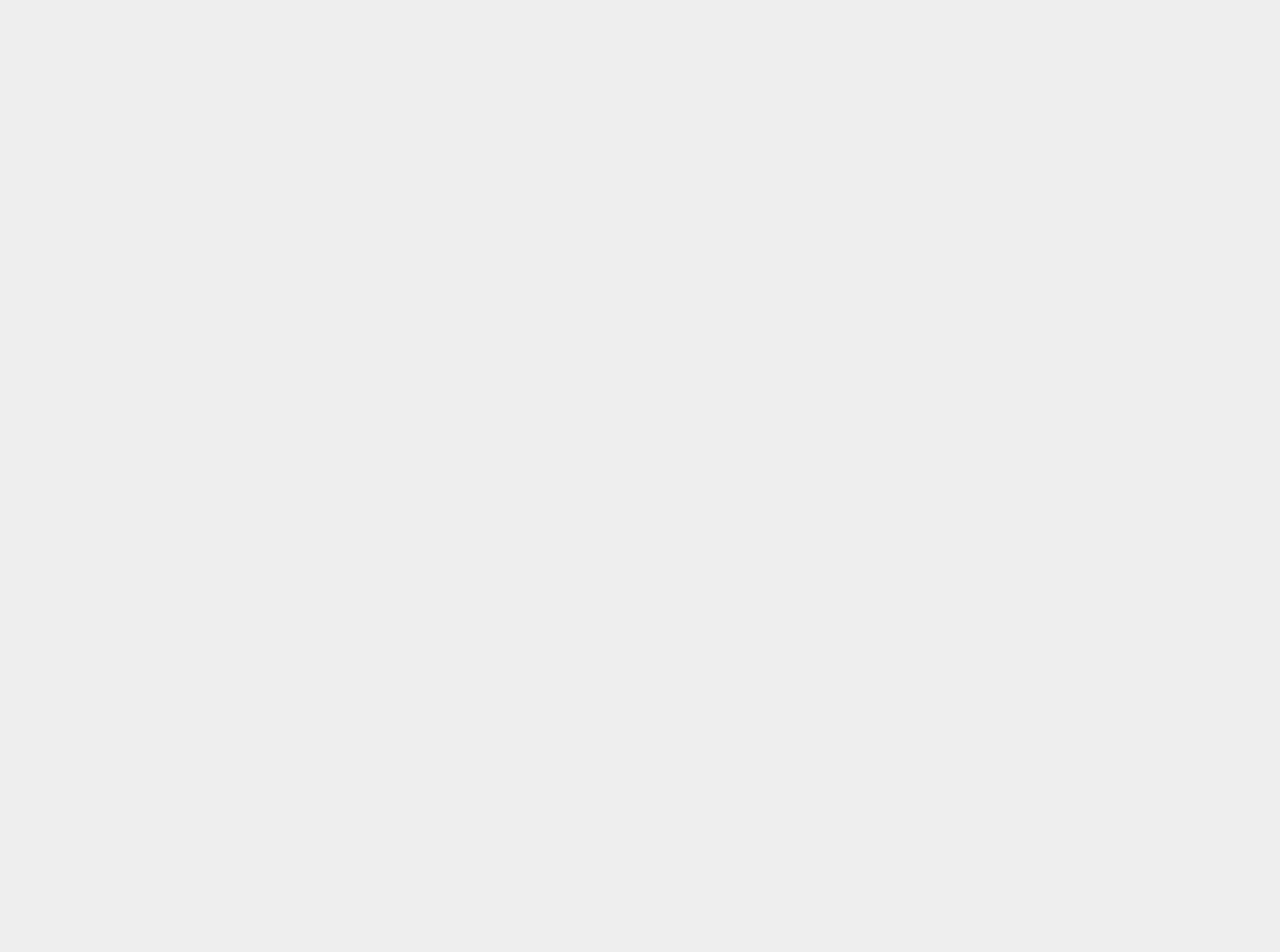
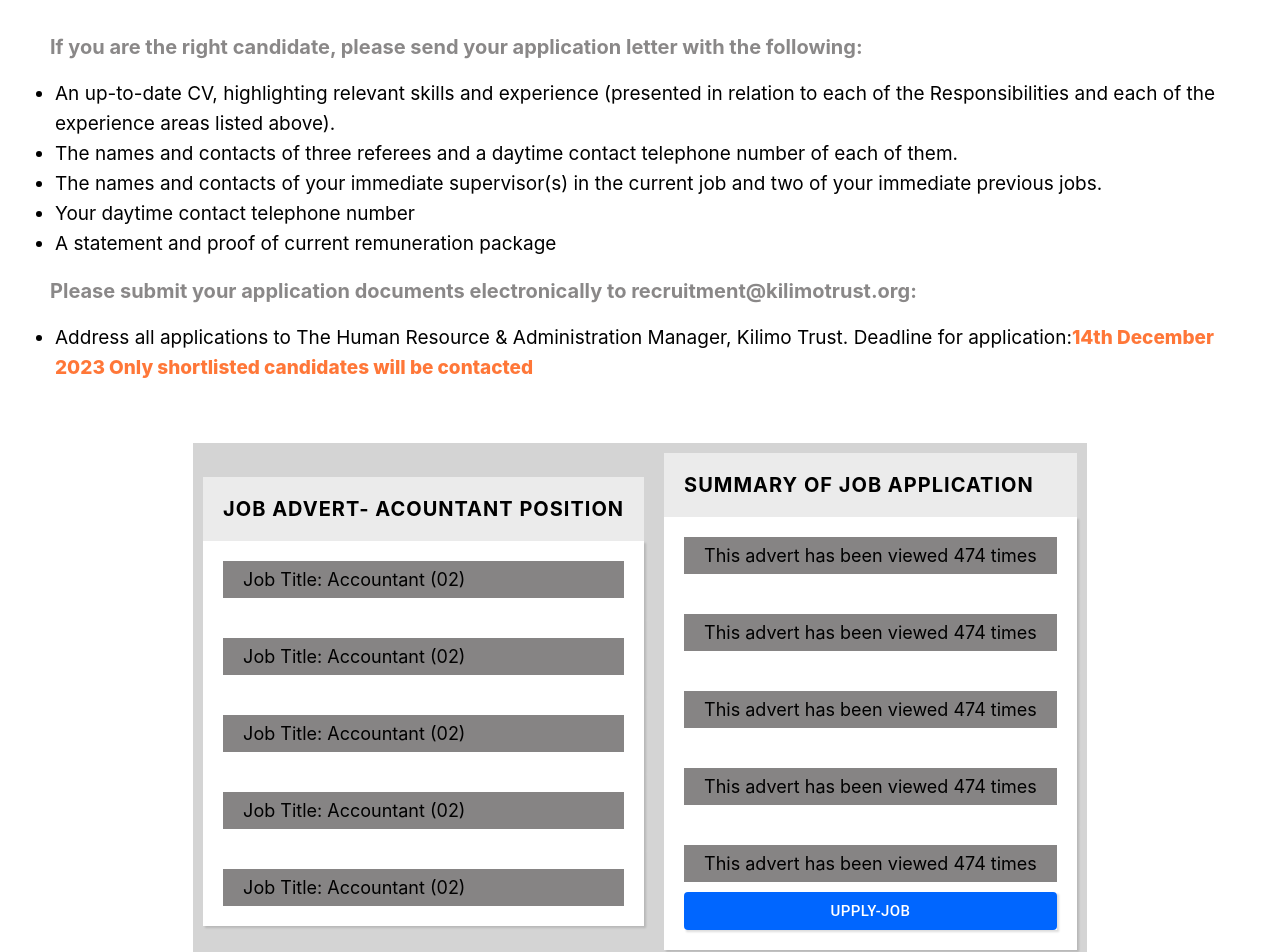
Before and after one commit to KAYITARES/alight-rwanda-fn, a React (Create React App) app in the folder alight/: page /getjob in a window 1280 px wide. Before the commit this address had no page. Shown: the part 220-1172 px from the top of the page. Before the commit the page ends 800 px from the top, so only its background shows below. Built offline with nearby package versions, Linux system fonts and the light colour scheme.

Commit message:
jobs and redmore

```diff
--- a/alight/src/App.js
+++ b/alight/src/App.js
@@ -9,6 +9,8 @@ import Abouts from './pages/aboutus';
 import Blog from './pages/blogsp';
 import Testimonials from './pages/testimonials';
 import Jobs from './pages/jobs';
+
+import GetOneJobs from './pages/getOneJobs';
 
 function App() {
   return (
@@ -22,6 +24,7 @@ function App() {
         <Route path='/Blog' element = {<Blog/>}></Route>
         <Route path='/testimonial' element = {<Testimonials/>}></Route>
         <Route path='/job' element = {<Jobs/>}></Route>
+        <Route path='/getjob' element = {<GetOneJobs/>}></Route>
       </Routes>
     </Router>
   </>
--- /dev/null
+++ b/alight/src/components/getOneJob.jsx
@@ -0,0 +1,75 @@
+import { Button } from "@mui/material";
+import React from "react";
+
+
+export default function GetOneJob(){
+    return (
+        <>
+            <div className="get-one-container">
+                <div className="get-one">
+                <h1>JOB ADVERT- ACOUNTANT POSITION</h1>
+                    <div className="adv-job">
+                    <ul>
+                       <li>Job Title: Accountant (02)</li>
+                       </ul>
+                    </div>
+                    <div className="adv-job">
+                    <ul>
+                    <li>Job Title: Accountant (02)</li>
+                       </ul>
+                    </div>
+                    <div className="adv-job">
+                    <ul>
+                    <li>Job Title: Accountant (02)</li>
+                       </ul>
+                    </div>
+                    <div className="adv-job">
+                    <ul>
+                    <li>Job Title: Accountant (02)</li>
+                       </ul>
+                    </div>
+                    <div className="adv-job">
+                    <ul>
+                    <li>Job Title: Accountant (02)</li>
+                       </ul>
+                    </div>
+                </div>
+                <div className="get-one">
+                <h1>SUMMARY OF JOB APPLICATION</h1>
+                    <div className="adv-job">
+                       <ul>
+                       <li>This advert has been viewed 474 times</li>
+                       </ul>
+                    </div>
+                    <div className="adv-job">
+                    <ul>
+                       <li>This advert has been viewed 474 times</li>
+                       </ul>
+                    </div>
+                    <div className="adv-job">
+                    <ul>
+                       <li>This advert has been viewed 474 times</li>
+                       </ul>
+                    </div>
+                    <div className="adv-job">
+                    <ul>
+                       <li>This advert has been viewed 474 times</li>
+                       </ul>
+                    </div>
+                    <div className="adv-job">
+                    <ul>
+                       <li>This advert has been viewed 474 times</li>
+                       </ul>
+                       <div className="job-btn">
+                       <Button className="btn">UPPLY-JOB</Button>
+                       </div>
+
+                    </div>
+
+                </div>
+
+            </div>
+
+        </>
+    )
+}
--- /dev/null
+++ b/alight/src/pages/getOneJobs.jsx
@@ -0,0 +1,56 @@
+import React from "react";
+import GetOneJob from "../components/getOneJob";
+import NavBar from "../components/navbar";
+import Footer from "../components/footer";
+
+export default function GetOneJobs() {
+  return (
+    <>
+      <NavBar />
+      <div className="jobs-all">
+        <div className="jobs-head">
+          <h1>JOB APPLICATION</h1>
+          <div className="apply">
+            <h2>HOW TO UPPLY</h2>
+            <h3>
+              If you are the right candidate, please send your application
+              letter with the following:
+            </h3>
+            <ul>
+              <li>
+                An up-to-date CV, highlighting relevant skills and experience
+                (presented in relation to each of the Responsibilities and each
+                of the experience areas listed above).
+              </li>
+              <li>
+                The names and contacts of three referees and a daytime contact
+                telephone number of each of them.
+              </li>
+              <li>
+                The names and contacts of your immediate supervisor(s) in the
+                current job and two of your immediate previous jobs.
+              </li>
+              <li>Your daytime contact telephone number</li>
+              <li>A statement and proof of current remuneration package</li>
+            </ul>
+
+            <h3>Please submit your application documents electronically to recruitment@kilimotrust.org:</h3>
+            <ul>
+                <li>Address all applications to The Human Resource & Administration Manager, Kilimo Trust. Deadline for application:<span>14th December 2023
+Only shortlisted candidates will be contacted</span></li>
+            </ul>
+          </div>
+
+        </div>
+
+        <div className="blogs">
+          <div className="tend">
+            <GetOneJob />
+          </div>
+        </div>
+      </div>
+
+      <Footer />
+    </>
+  );
+}
--- /dev/null
+++ b/alight/src/sass/component/job.scss
@@ -0,0 +1,138 @@
+.get-one-container{
+    background-color: rgb(212, 212, 212);
+   @include flex(center,center,0);
+.get-one{
+    padding: 1rem;
+
+    h1{
+        padding: 2rem;
+        letter-spacing: .1rem;
+        background-color: rgba(255, 255, 255, 0.534);
+
+    }
+}
+    .adv-job{
+        background-color: rgb(255, 255, 255);
+        box-shadow: 2px 2px 2px rgba(0, 0, 0, 0.137);
+        padding: 2rem;
+        display: flex;
+        flex-direction: column;
+        width: 100%;
+        justify-content: center;
+        li{
+            background-color: rgb(134, 132, 132);
+          padding: .8rem 2rem;
+          width: 100%;
+          font-size: 1.8rem;
+          list-style: none;
+        }
+        @media screen and (max-width:377px) {
+
+             li{
+                 font-size: 1.2rem
+             }
+
+
+
+         }
+        .job-btn{
+        box-shadow: 2px 2px 2px rgba(0, 0, 0, 0.137);
+        margin-top: 1rem;
+        display: flex;
+        flex-direction: column;
+        width: 100%;
+        justify-content: center;
+
+        .btn{
+background-color: rgb(0, 102, 255);
+color: white;
+font-size: 1.5rem
+        }
+        }
+
+
+    }
+}
+
+@media screen and (max-width:907px) {
+    .get-one-container{
+        display: flex;
+        flex-direction: column
+    }
+}
+@media screen and (max-width:443px) {
+   .get-one{
+    h1{
+        font-size: 1.2rem
+    }
+
+   }
+
+}
+
+
+.jobs-all{
+    @include flex(center,center,1rem);
+    flex-direction: column;
+ background-color: rgb(255, 255, 255);
+
+    .jobs-head{
+        @include flex(center,center,1rem);
+    flex-direction: column;
+    padding: 3rem;
+    h1{
+        font-size: 4rem;
+        color: rgba(0, 0, 0, 0.692);
+    }
+    @media screen and (max-width:377px) {
+        h1{
+    font-size: 2.4rem;
+    padding: 1rem;
+
+        }
+
+     }
+
+    .apply{
+
+        // padding: 0 1rem 2rem ;
+      h2{
+        text-align: center;
+        width: 100%;
+        padding: 2rem;
+        font-size: 2.2rem;
+      }
+      h3{
+        font-size: 2rem;
+        padding: 2rem;
+        color: #8a8888;
+      }
+      @media screen and (max-width:277px) {
+        h3{
+
+    padding: 0;
+
+        }
+
+     }
+      li{
+        font-size: 1.9rem;
+        line-height: 3rem;
+        margin: auto 25px;
+      span{
+        font-weight: 800;
+        color: rgba(255, 81, 0, 0.781);
+      }
+        // padding: 1rem 3rem;
+      }
+    }
+    }
+    @media screen and (max-width:377px) {
+        .jobs-head{
+
+    padding: 0;
+
+        }
+
+     }
+}
--- a/alight/src/sass/main.scss
+++ b/alight/src/sass/main.scss
@@ -17,3 +17,4 @@
 @import 'component/blog.scss';
 @import 'component/testal.scss';
 @import 'component/login.scss';
+@import 'component/job.scss';
```
